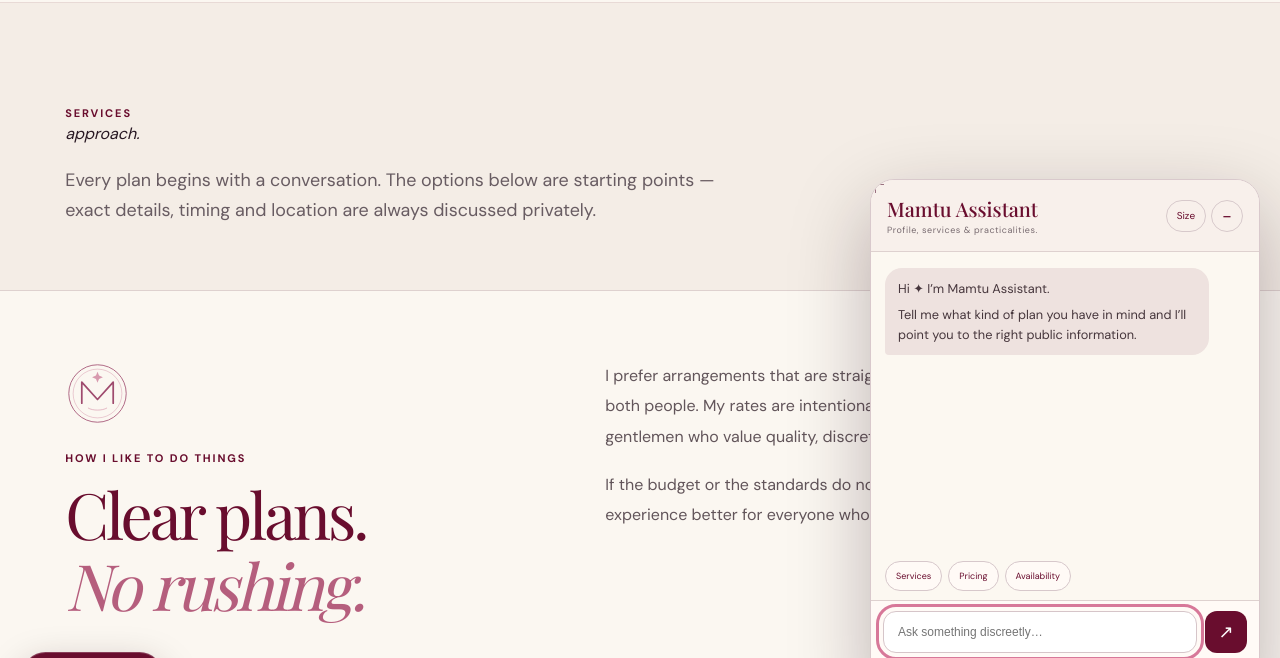
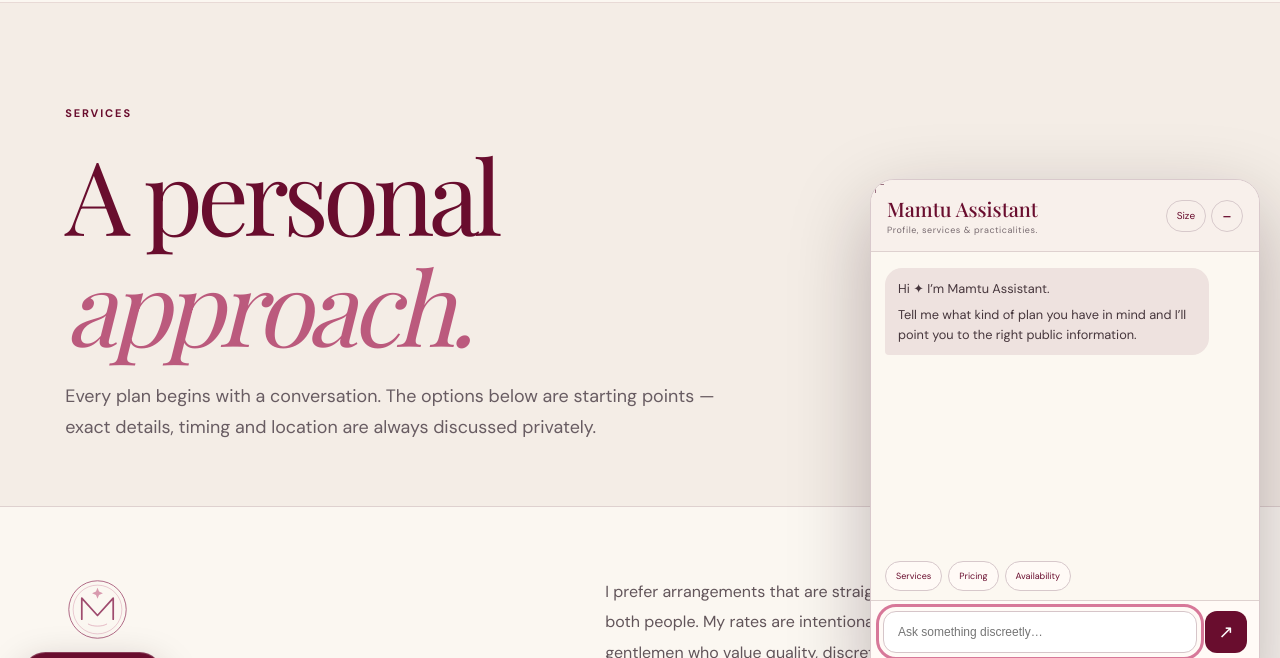
Before and after one commit to MohitAhlawat93/mamtu, a website: page services.html in a window 1280 px wide. Shown: the part 81-739 px from the top of the page. Drawn offline with nearby package versions, Linux system fonts and the light colour scheme; no server answers; a web font is replaced by a local one.

Commit message:
Fix typo in services page title heading

```diff
--- a/services.html
+++ b/services.html
@@ -15,7 +15,7 @@
 </header>
 <nav id="mobileNav" class="mobile-nav" aria-label="Mobile navigation" hidden><a href="/index.html">Home</a><a href="/about.html">About</a><a href="/gallery.html">Gallery</a><a href="/videos.html">Videos</a><a href="/services.html" aria-current="page">Services</a><a href="/reviews.html">Reviews</a><a href="/details.html">Details</a><a href="/contact.html">Contact</a><div class="mobile-contact-links"><a href="https://wa.me/918368410417" target="_blank" rel="noopener noreferrer">WhatsApp ↗</a><a href="https://t.me/mistressmamtu" target="_blank" rel="noopener noreferrer">Telegram ↗</a></div></nav><main id="main">
 
-<section class="page-title-section"><div><p class="eyebrow">SERVICES</p><h1A personal<br><em>approach.</em></h1><p class="page-lede">Every plan begins with a conversation. The options below are starting points — exact details, timing and location are always discussed privately.</p></div><div class="title-aside">PRIVATE · SELECTIVE<br>BY ARRANGEMENT</div></section>
+<section class="page-title-section"><div><p class="eyebrow">SERVICES</p><h1>A personal<br><em>approach.</em></h1><p class="page-lede">Every plan begins with a conversation. The options below are starting points — exact details, timing and location are always discussed privately.</p></div><div class="title-aside">PRIVATE · SELECTIVE<br>BY ARRANGEMENT</div></section>
 
 <section class="services-intro"><div><img src="/assets/mark.svg" alt="" class="service-mark"><p class="eyebrow">HOW I LIKE TO DO THINGS</p><h2>Clear plans.<br><em>No rushing.</em></h2></div><div><p>I prefer arrangements that are straightforward, respectful and comfortable for both people. My rates are intentionally higher than most because I meet only gentlemen who value quality, discretion and the time we share.</p><p>If the budget or the standards do not align, please do not message. It keeps the experience better for everyone who does.</p></div></section>
 
```
